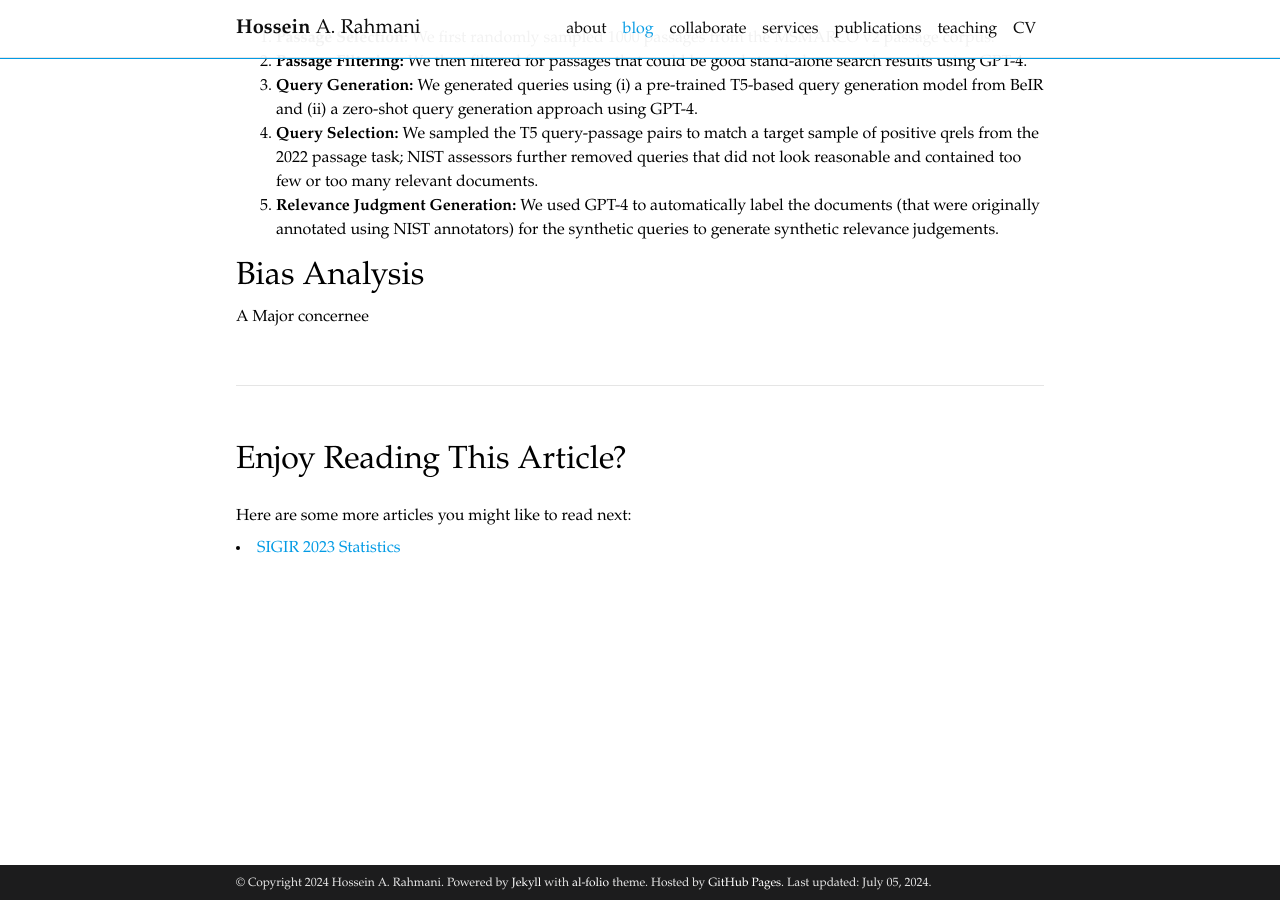
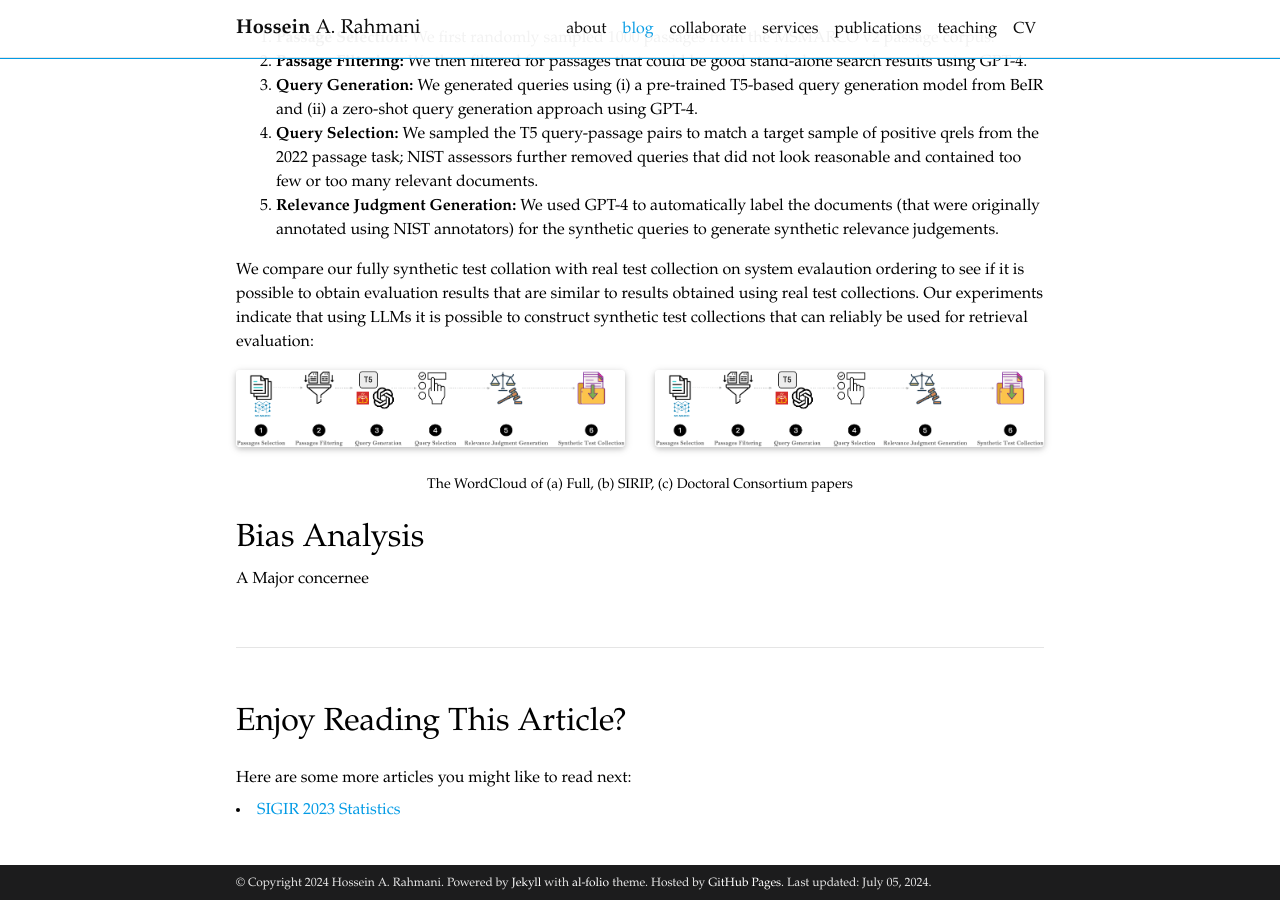
Before and after one commit to rahmanidashti/rahmanidashti.github.io, a Jekyll site: the page built from _posts/2024-07-05-paper-synthetic-test.md, in a window 1280 px wide and 900 px high, scrolled down 821 px. Built offline with Jekyll 4.4.1, drawn with Linux system fonts in a browser that asks for light colours; full-size pictures stand in for the smaller copies a plugin makes; comment, search, counter and statistics services are not loaded; a style sheet for code colours, icons or effects is not loaded.

Commit message:
Update 2024-07-05-paper-synthetic-test.md

```diff
--- a/_posts/2024-07-05-paper-synthetic-test.md
+++ b/_posts/2024-07-05-paper-synthetic-test.md
@@ -31,5 +31,19 @@
 4. <span class="font-weight-bold">Query Selection:</span> We sampled the T5 query-passage pairs to match a target sample of positive qrels from the 2022 passage task; NIST assessors further removed queries that did not look reasonable and contained too few or too many relevant documents.
 5. <span class="font-weight-bold">Relevance Judgment Generation:</span> We used GPT-4 to automatically label the documents (that were originally annotated using NIST annotators) for the synthetic queries to generate synthetic relevance judgements.
 
+We compare our fully synthetic test collation with real test collection on system evalaution ordering to see if it is possible to obtain evaluation results that are similar to results obtained using real test collections. Our experiments indicate that using LLMs it is possible to construct synthetic test collections that can reliably be used for retrieval evaluation:
+
+<div class="row mt-2">
+    <div class="col-sm mt-2 mt-md-0">
+        {% include figure.html path="assets/img/blogs/24-sigir-synthetic-data/synthetic-test-generation-piepline.png" class="img-fluid rounded z-depth-1" zoomable=true %}
+    </div>
+    <div class="col-sm mt-2 mt-md-0">
+        {% include figure.html path="assets/img/blogs/24-sigir-synthetic-data/synthetic-test-generation-piepline.png" class="img-fluid rounded z-depth-1" zoomable=true %}
+    </div>
+</div>
+<div class="caption">
+    The WordCloud of (a) Full, (b) SIRIP, (c) Doctoral Consortium papers
+</div>
+
 ## Bias Analysis
 A Major concernee
```
